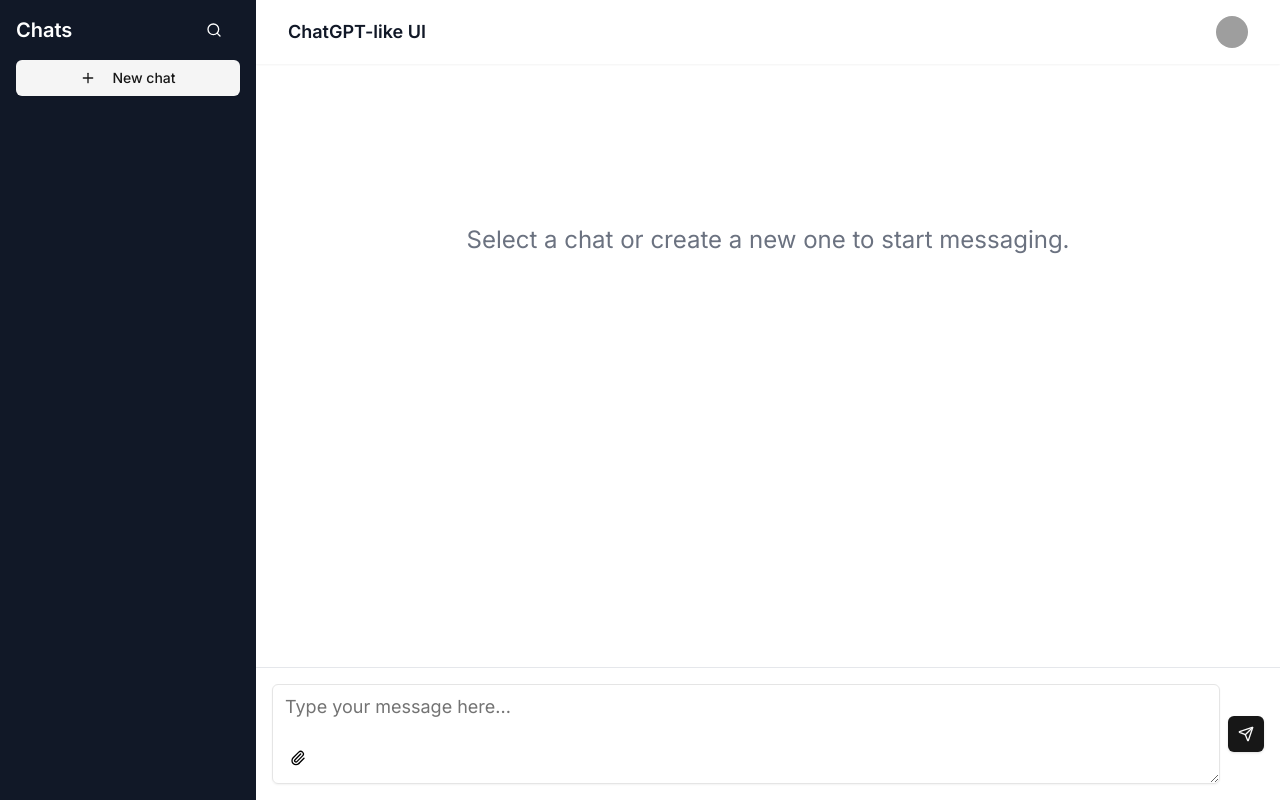
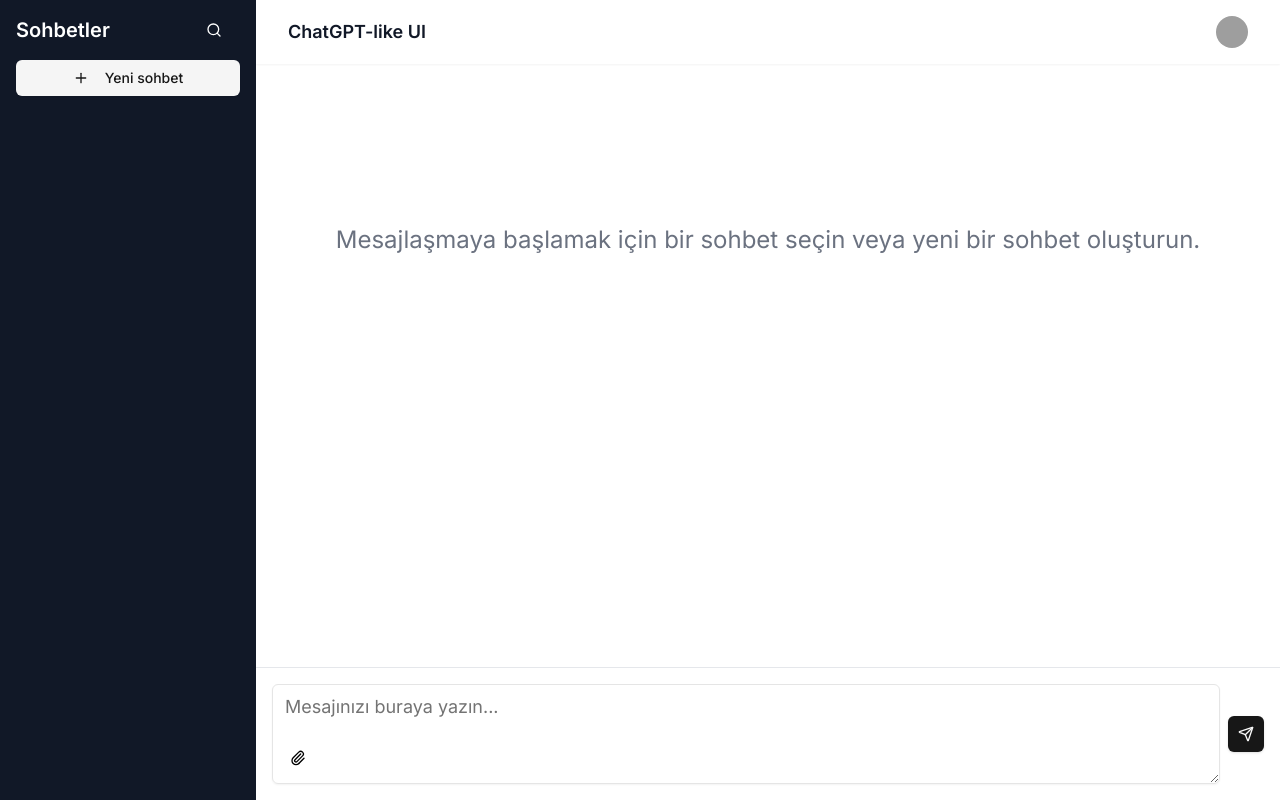
Before and after one commit to firatgoktepe/prototype_project_fe, a Next.js app: page / in a window 1280 px wide. Built offline with nearby package versions, Linux system fonts and the light colour scheme; grey boxes are pictures that could not be loaded.

Commit message:
feat: add turkish

```diff
--- a/components/chatArea.tsx
+++ b/components/chatArea.tsx
@@ -65,7 +65,7 @@ export const ChatArea = ({
       setTimeout(() => {
         addMessageToChat(chatId!, {
           role: "assistant",
-          content: "This is a mock response.",
+          content: "Test response",
         });
       }, 1000);
 
@@ -99,7 +99,8 @@ export const ChatArea = ({
         {chats.length === 0 ? (
           <div className="flex items-center justify-center h-80">
             <p className="text-gray-500 text-center text-2xl">
-              Select a chat or create a new one to start messaging.
+              Mesajlaşmaya başlamak için bir sohbet seçin veya yeni bir sohbet
+              oluşturun.
             </p>
           </div>
         ) : (
@@ -134,7 +135,7 @@ export const ChatArea = ({
                     src="/placeholder.svg?height=40&width=40"
                     alt="User"
                   />
-                  <AvatarFallback>U</AvatarFallback>
+                  <AvatarFallback>AA</AvatarFallback>
                 </Avatar>
               )}
             </div>
@@ -147,7 +148,7 @@ export const ChatArea = ({
             <Textarea
               value={input}
               onChange={(e) => setInput(e.target.value)}
-              placeholder="Type your message here..."
+              placeholder="Mesajınızı buraya yazın..."
               className="pr-10 min-h-[100px] text-lg placeholder:text-lg"
             />
             <Button
--- a/components/searchModal.tsx
+++ b/components/searchModal.tsx
@@ -47,7 +47,7 @@ export const SearchModal = ({
     <Dialog open={isOpen} onOpenChange={onClose}>
       <DialogContent className="sm:max-w-[425px]">
         <DialogHeader>
-          <DialogTitle>Search Chats</DialogTitle>
+          <DialogTitle>Sohbet Ara</DialogTitle>
           <Button
             variant="ghost"
             size="icon"
@@ -59,7 +59,7 @@ export const SearchModal = ({
         </DialogHeader>
         <div className="py-4">
           <Input
-            placeholder="Search chats..."
+            placeholder="Sohbet Ara..."
             value={searchQuery}
             onChange={(e) => setSearchQuery(e.target.value)}
             className="mb-4"
@@ -77,7 +77,9 @@ export const SearchModal = ({
                   </Button>
                 ))
               : searchQuery && (
-                  <p className="text-center text-gray-500">No chats found</p>
+                  <p className="text-center text-gray-500">
+                    Sohbet Bulunamadı.
+                  </p>
                 )}
           </ScrollArea>
         </div>
--- a/components/sidebar.tsx
+++ b/components/sidebar.tsx
@@ -132,7 +132,7 @@ export const Sidebar = ({
       >
         <div className="flex h-full flex-col">
           <div className="flex items-center justify-between px-4 py-3">
-            <h2 className="text-xl font-semibold">Chats</h2>
+            <h2 className="text-xl font-semibold">Sohbetler</h2>
             <div className="flex items-center">
               <Button
                 variant="ghost"
@@ -157,7 +157,7 @@ export const Sidebar = ({
             variant="secondary"
             onClick={createNewChat}
           >
-            <Plus className="mr-2 h-4 w-4" /> New chat
+            <Plus className="mr-2 h-4 w-4" /> Yeni sohbet
           </Button>
           <ScrollArea className="flex-1 px-4">
             <div className="space-y-4 py-4">
@@ -209,7 +209,7 @@ export const Sidebar = ({
                                 onClick={() => shareChat(chat.id)}
                               >
                                 <Share className="mr-2 h-4 w-4" />
-                                <span>Share</span>
+                                <span>Paylaş</span>
                               </DropdownMenuItem>
                               <DropdownMenuItem
                                 onClick={(e) => {
@@ -220,13 +220,13 @@ export const Sidebar = ({
                                 }}
                               >
                                 <Edit className="mr-2 h-4 w-4" />
-                                <span>Rename</span>
+                                <span>Yeniden adlandır</span>
                               </DropdownMenuItem>
                               <DropdownMenuItem
                                 onClick={() => deleteChat(chat.id)}
                               >
                                 <Trash className="mr-2 h-4 w-4" />
-                                <span>Delete</span>
+                                <span>Sil</span>
                               </DropdownMenuItem>
                             </DropdownMenuContent>
                           </DropdownMenu>
```
